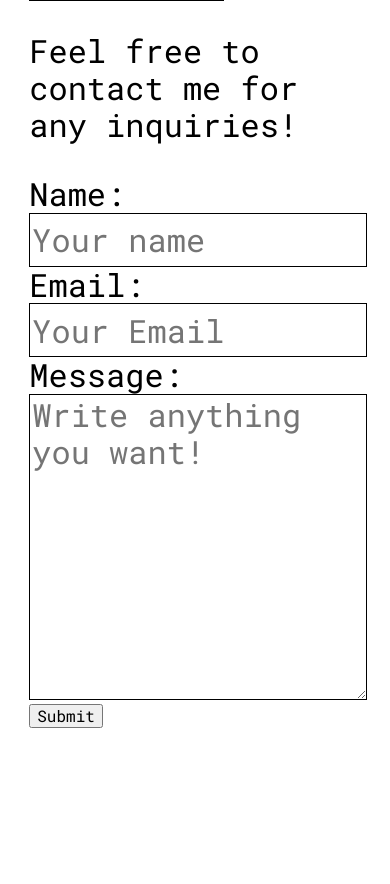
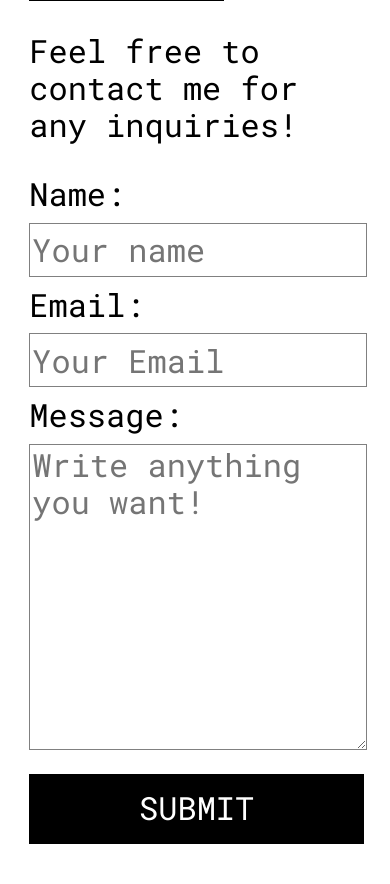
Before and after one commit to seokenny/seokenny2.github.io, a PHP site: page / in a window 390 px wide. Shown: the part 3861-4745 px from the top of the page. Before the commit the page ends 4589 px from the top, so only its background shows below. Run offline with PHP 8.4, Linux system fonts and the light colour scheme.

Commit message:
Start of media queries 1200

```diff
--- a/css/main.css
+++ b/css/main.css
@@ -225,19 +222,35 @@ a {
 .contact_one_liner {
 	width:100%;
 	height:50px;
-	border:1px solid black;
+	border:1px solid gray;
 	font-size:2em;
+	margin:10px 0;
 }
 
 .contact_text_area {
 	width:100%;
-	border:1px solid black;
+	border:1px solid gray;
 	height:300px;
 	font-size:2em;
+	margin:10px 0;
 }
 
 .contact_label {
 	font-size:2em;
+}
+
+.submit_button {
+	width:101%;
+	height:70px;
+	background-color:black;
+	color:white;
+	font-size:2em;
+	border:1px solid black;
+	margin-top:10px;
+}
+
+.contact_bot_margin {
+	margin-bottom:40px;
 }
 
 /**TEST**/
--- /dev/null
+++ b/css/mediaq.css
@@ -0,0 +1,6 @@
+/**DESKTOP MEDIA QUERY**/
+@media (min-width:1200px){
+	#nav_tab {
+		display:block;
+	}
+}
--- a/index.html
+++ b/index.html
@@ -4,6 +4,7 @@
 	<title>Kenny Seo | Web Developer</title>
 	<link href="css/normalize.css" type="text/css" rel="Stylesheet">
 	<link href="css/main.css" type="text/css" rel="Stylesheet">
+	<link href="css/mediaq.css" type="text/css" rel="Stylesheet">
 </head>
 <body>
 
@@ -28,25 +29,25 @@
 	<li class="nav_item nav_projects"><a href="">projects</a></li>
 	<li class="nav_item nav_work"><a href="">work</a></li>
 	<li class="nav_item nav_contact"><a href="">contact</a></li>
-
 </ul>
 <div id="nav_tab">
-<!-- 	<img class="temppic">
+	<img class="temppic">
 	<h5 class="myname">KENNY SEO</h5>
-	<p class="mydescript">Web Developer<br>Graphic Designer</p> -->
-<!-- 	<ul id="nav_bar">
+	<p class="mydescript">Web Developer<br>Graphic Designer</p>
+	<ul id="nav_bar">
 		<li class="nav_item"><a href="">home</a></li>
 		<li class="nav_item"><a href="">about</a></li>
 		<li class="nav_item"><a href="">skills</a></li>
 		<li class="nav_item"><a href="">projects</a></li>
 		<li class="nav_item"><a href="">work</a></li>
 		<li class="nav_item"><a href="">contact</a></li>
-	</ul> -->
+	</ul>
 </div>
 
 <!--ENTIRE CONTENT-->
 
 <!--Hello Section-->
+<div id="full_container">
 <div class="section_row sec_row_me">
 	<h1 class="hi_me">hi. i'm kenny.</h1>
 </div>
@@ -91,7 +92,7 @@
 </div>
 
 <!--Contact-->
-<div class="section_row">
+<div class="section_row contact_bot_margin">
 	<h3 class="textboxer">CONTACT</h3>
 	<p class="contact_me_line">Feel free to contact me for any inquiries!</p>
 	<div class="container">
@@ -105,10 +106,11 @@
 		<label for="message" class="contact_label">Message:</label>
 	    <textarea id="subject" name="subject" placeholder="Write anything you want!" class="contact_text_area"></textarea>
 
-	    <input type="submit" value="Submit">
+	    <input type="submit" value="SUBMIT" class="submit_button">
 
 	  </form>
 	</div>
+</div>
 </div>
 
 <script src="js/jquery-3.3.1.min.js"></script>
--- a/js/app.js
+++ b/js/app.js
@@ -18,6 +18,7 @@ $(document).ready(function(){
 	// });
 	$("#nav_bar_mobile").hide();
 	$(".work_tile_slider").hide();
+	$("#nav_tab").hide();
 	$("#burger_menu").on("click", function(){
 		$("#nav_bar_mobile").slideDown();
 	});
```
Also changed, not shown: other parts of css/main.css (+38 -5 lines).
